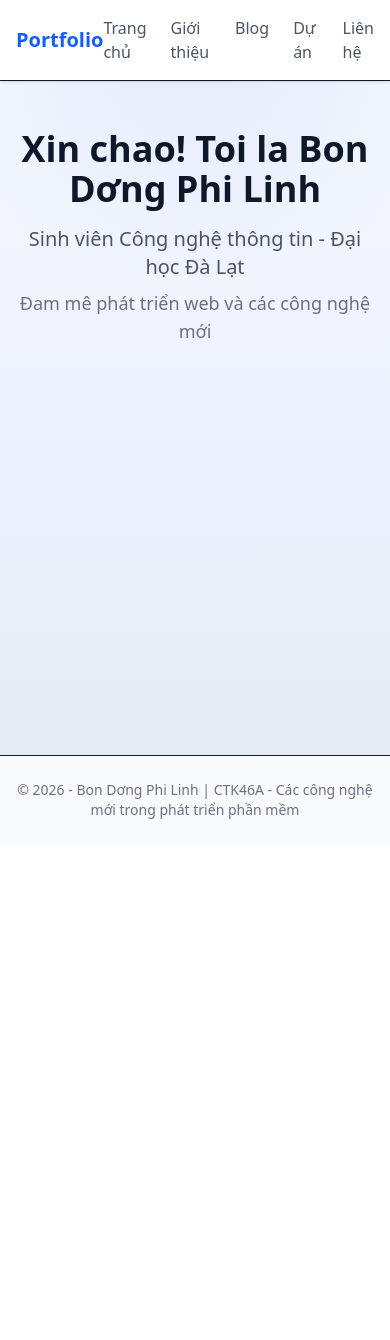
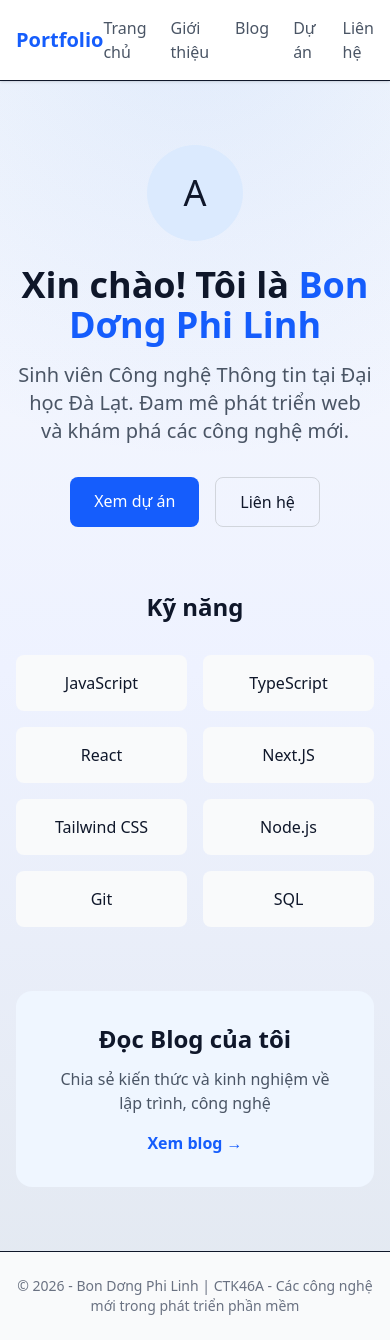
Before and after one commit to Linh-nood/ctk46A_lab1, a Next.js app: page / in a window 390 px wide. Before the commit the page ends 844 px from the top, so only its background shows below. Built offline with nearby package versions, Linux system fonts and the light colour scheme.

Commit message:
feat: cải thiện giao diện với Tailwind CSS responsive

```diff
--- a/src/app/page.tsx
+++ b/src/app/page.tsx
@@ -1,16 +1,71 @@
+import Link from "next/link";
+
 export default function HomePage() {
   return (
-    <div className="max-w-5xl mx-auto px-4 py-12">
-      <div className="text-center">
-        <h1 className="text-4xl font-bold mb-4">
-          Xin chao! Toi la Bon Dơng Phi Linh
+    <div className="max-w-5xl mx-auto px-4 py-16">
+      {/* Hero section */}
+      <div className="text-center mb-16">
+        <div className="w-24 h-24 bg-blue-100 rounded-full mx-auto mb-6 flex items-center justify-center">
+          <span className="text-4xl">A</span>
+        </div>
+        <h1 className="text-4xl md:text-5xl font-bold mb-4">
+          Xin chào! Tôi là{" "}
+          <span className="text-blue-600">Bon Dơng Phi Linh</span>
         </h1>
-        <p className="text-xl text-gray-600 mb-2">
-          Sinh viên Công nghệ thông tin - Đại học Đà Lạt
+        <p className="text-xl text-gray-600 mb-8 max-w-2xl mx-auto">
+          Sinh viên Công nghệ Thông tin tại Đại học Đà Lạt. Đam mê phát triển
+          web và khám phá các công nghệ mới.
         </p>
-        <p className="text-lg text-gray-500">
-          Đam mê phát triển web và các công nghệ mới
+        <div className="flex justify-center gap-4">
+          <Link
+            href="/projects"
+            className="bg-blue-600 text-white px-6 py-3 rounded-lg hover:bg-blue700 transition-colors"
+          >
+            Xem dự án
+          </Link>
+          <Link
+            href="/contact"
+            className="border border-gray-300 px-6 py-3 rounded-lg hover:bg-gray-50 transition-colors"
+          >
+            Liên hệ
+          </Link>
+        </div>
+      </div>
+      {/* Skills section */}
+      <div className="mb-16">
+        <h2 className="text-2xl font-bold text-center mb-8">Kỹ năng</h2>
+        <div className="grid grid-cols-2 md:grid-cols-4 gap-4">
+          {[
+            "JavaScript",
+            "TypeScript",
+            "React",
+            "Next.JS",
+            "Tailwind CSS",
+            "Node.js",
+            "Git",
+            "SQL",
+          ].map((skill) => (
+            <div
+              key={skill}
+              className="bg-gray-50 rounded-lg p-4 text-center hover:bg-blue-50 hover:text-blue-600 transition-colors"
+            >
+              {skill}
+            </div>
+          ))}
+        </div>
+      </div>
+      {/* CTA section */}
+      <div className="bg-blue-50 rounded-2xl p-8 text-center">
+        <h2 className="text-2xl font-bold mb-3">Đọc Blog của tôi</h2>
+        <p className="text-gray-600 mb-4">
+          Chia sẻ kiến thức và kinh nghiệm về lập trình, công nghệ
         </p>
+        <Link
+          href="/blog"
+          className="text-blue-600 font-semibold hover:underline"
+        >
+          Xem blog →
+        </Link>
       </div>
     </div>
   );
--- a/src/app/projects/page.tsx
+++ b/src/app/projects/page.tsx
@@ -3,16 +3,19 @@ const projects = [
     title: "Website Portfolio",
     description: "Website cá nhân xây dựng bằng Next.js và Tailwind CSS.",
     tech: ["Next.js", "Tailwind CSS", "TypeScript"],
+    status: "Đang phát triển",
   },
   {
     title: "Ứng dụng quản lý công việc",
     description: "Ứng dụng quản lý công việc nhỏ với React và Local Storage.",
     tech: ["React", "JavaScript", "CSS Modules"],
+    status: "Hoàn thành",
   },
   {
     title: "API RESTful",
     description: "API quản lý sản phẩm với Node.js và Express.",
     tech: ["Node.js", "Express", "MongoDB"],
+    status: "Đang phát triển",
   },
 ];
 
@@ -26,9 +29,20 @@ export default function ProjectsPage() {
             key={index}
             className="border rounded-lg p-6 hover:shadow-md transition-shadow"
           >
-            <h2 className="text-2xl font-semibold mb-2">{project.title}</h2>
-            <p className="text-gray-600 mb-4">{project.description}</p>
-            <div className="flex gap-2">
+            <div className="flex items-center justify-between mb-2">
+              <h2 className="text-xl font-semibold">{project.title}</h2>
+              <span
+                className={`text-xs px-2 py-1 rounded-full ${
+                  project.status === "Hoàn thành"
+                    ? "bg-green-100 text-green-700"
+                    : "bg-yellow-100 text-yellow-700"
+                  }`}
+                >
+                  {project.status}
+              </span>
+            </div>
+            <p className="text-gray-600 mb-4 flex-1">{project.description}</p>
+            <div className="flex flex-wrap gap-2">
               {project.tech.map((t) => (
                 <span
                   key={t}
@@ -38,7 +52,7 @@ export default function ProjectsPage() {
                 </span>
               ))}
             </div>
-      </div>
+          </div>
         ))}
       </div>
     </div>
```
